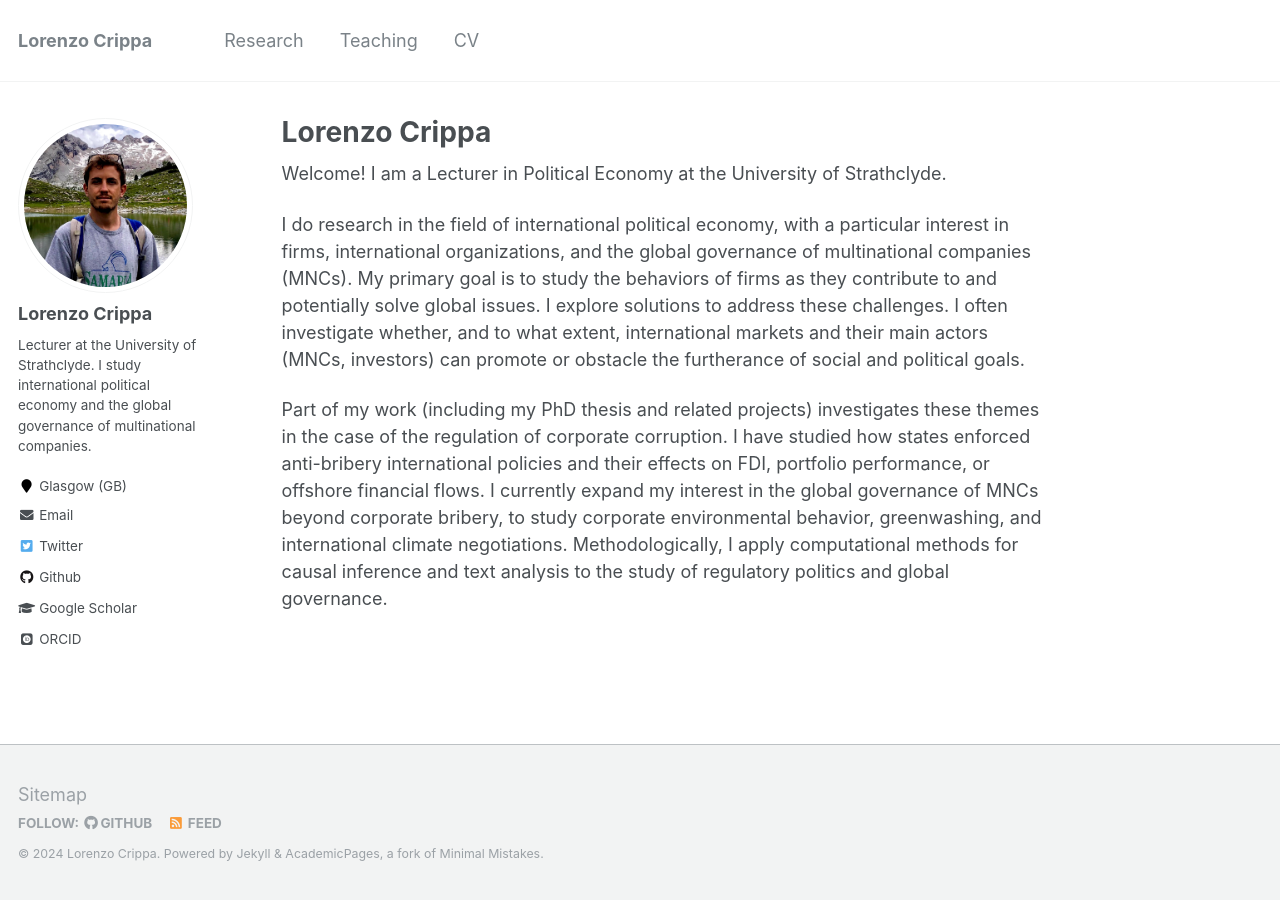
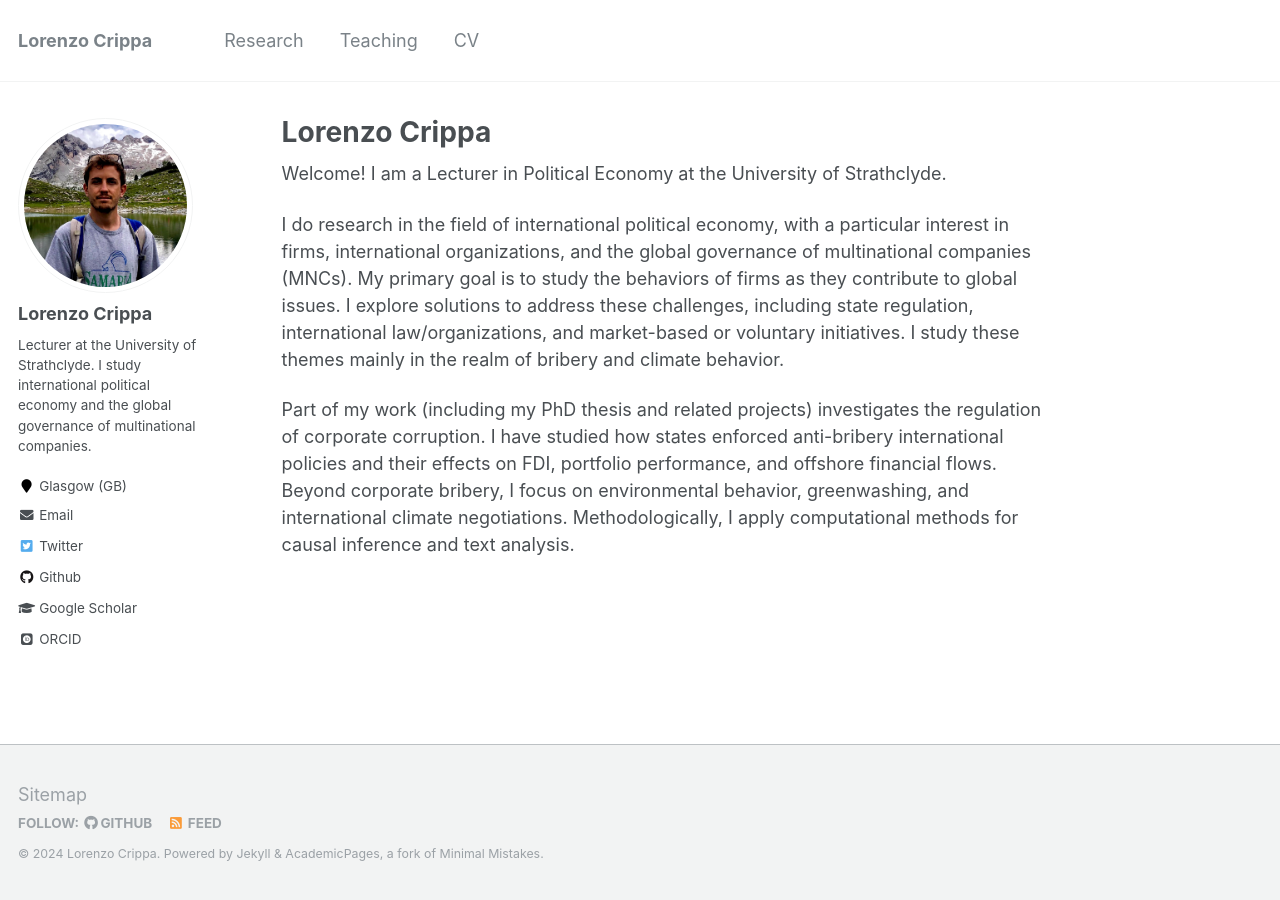
Before and after one commit to lorenzo-crippa/lorenzo-crippa.github.io, a Jekyll site: the page built from _pages/about.md, in a window 1280 px wide. Built offline with Jekyll 4.4.1, drawn with Linux system fonts in a browser that asks for light colours; some web fonts are replaced.

Commit message:
Update about.md

```diff
--- a/_pages/about.md
+++ b/_pages/about.md
@@ -9,6 +9,6 @@ redirect_from:
 
 Welcome! I am a Lecturer in Political Economy at the University of Strathclyde.
 
-I do research in the field of international political economy, with a particular interest in firms, international organizations, and the global governance of multinational companies (MNCs). My primary goal is to study the behaviors of firms as they contribute to and potentially solve global issues. I explore solutions to address these challenges. I often investigate whether, and to what extent, international markets and their main actors (MNCs, investors) can promote or obstacle the furtherance of social and political goals.
+I do research in the field of international political economy, with a particular interest in firms, international organizations, and the global governance of multinational companies (MNCs). My primary goal is to study the behaviors of firms as they contribute to global issues. I explore solutions to address these challenges, including state regulation, international law/organizations, and market-based or voluntary initiatives. I study these themes mainly in the realm of bribery and climate behavior.
 
-Part of my work (including my PhD thesis and related projects) investigates these themes in the case of the regulation of corporate corruption. I have studied how states enforced anti-bribery international policies and their effects on FDI, portfolio performance, or offshore financial flows. I currently expand my interest in the global governance of MNCs beyond corporate bribery, to study corporate environmental behavior, greenwashing, and international climate negotiations. Methodologically, I apply computational methods for causal inference and text analysis to the study of regulatory politics and global governance.
+Part of my work (including my PhD thesis and related projects) investigates the regulation of corporate corruption. I have studied how states enforced anti-bribery international policies and their effects on FDI, portfolio performance, and offshore financial flows. Beyond corporate bribery, I focus on environmental behavior, greenwashing, and international climate negotiations. Methodologically, I apply computational methods for causal inference and text analysis.
```
